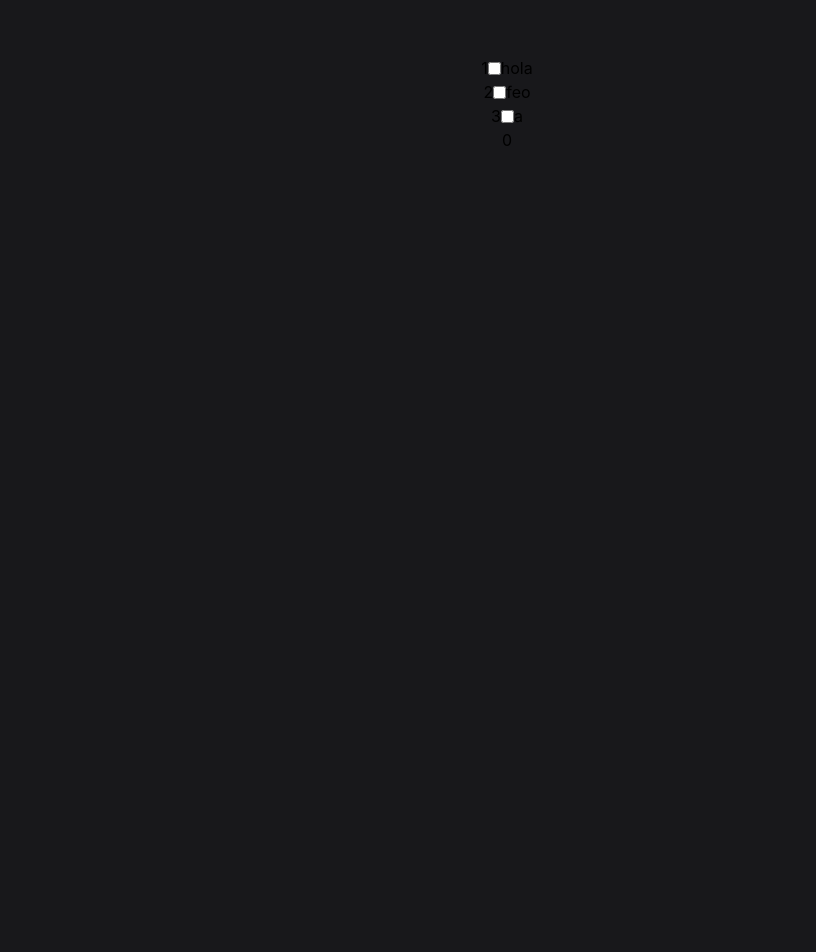
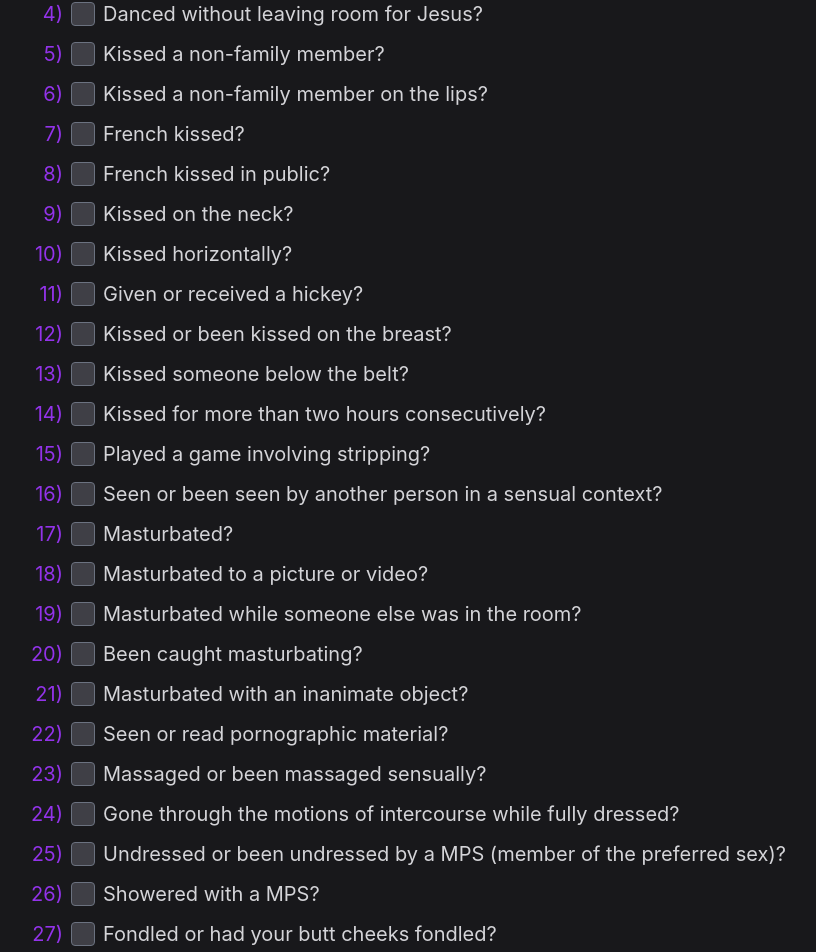
Before and after one commit to compabray/test-yourself, a React (Create React App) app: page /ricepurity in a window 1280 px wide. Shown: the part 296-1248 px from the top of the page, without its empty margins (133-949 px from the left). Before the commit the page ends 800 px from the top, so only its background shows below. Built offline with nearby package versions, Linux system fonts and the light colour scheme.

Commit message:
feat: Styling & ruce purity questions

```diff
--- a/package.json
+++ b/package.json
@@ -4,6 +4,7 @@
   "version": "0.1.0",
   "private": true,
   "dependencies": {
+    "@tailwindcss/forms": "^0.5.3",
     "@testing-library/jest-dom": "^5.16.5",
     "@testing-library/react": "^13.4.0",
     "@testing-library/user-event": "^13.5.0",
--- a/src/pages/Purity.jsx
+++ b/src/pages/Purity.jsx
@@ -1,13 +1,14 @@
 import PageBuilder from "../utils/pageBuilder";
 
 function Purity (){
-
-    const questions = ["hola", "feo", "a"]
+    const title = "Purity test";
+    const description = "This is a test to see how pure you are";
+    const questions = ["hola", "feo", "a"];
 
     return (
 
         <div>
-          <PageBuilder questions={questions}/>
+          <PageBuilder questions={questions} title={title} description={description}/>
         </div>
     )
 }
--- a/src/pages/Rice.jsx
+++ b/src/pages/Rice.jsx
@@ -1,12 +1,114 @@
 import PageBuilder from "../utils/pageBuilder";
 
 function Rice(){
-    const questions = ["hola", "feo", "a"]
+    const questions =  ["Held hands romantically?",
+    "Been on a date?",
+    "Been in a relationship?",
+    "Danced without leaving room for Jesus?",
+    "Kissed a non-family member?",
+    "Kissed a non-family member on the lips?",
+    "French kissed?",
+    "French kissed in public?",
+    "Kissed on the neck?",
+    "Kissed horizontally?",
+    "Given or received a hickey?",
+    "Kissed or been kissed on the breast?",
+    "Kissed someone below the belt?",
+    "Kissed for more than two hours consecutively?",
+    "Played a game involving stripping?",
+    "Seen or been seen by another person in a sensual context?",
+    "Masturbated?",
+    "Masturbated to a picture or video?",
+    "Masturbated while someone else was in the room?",
+    "Been caught masturbating?",
+    "Masturbated with an inanimate object?",
+    "Seen or read pornographic material?",
+    "Massaged or been massaged sensually?",
+    "Gone through the motions of intercourse while fully dressed?",
+    "Undressed or been undressed by a MPS (member of the preferred sex)?",
+    "Showered with a MPS?",
+    "Fondled or had your butt cheeks fondled?",
+    "Fondled or had your breasts fondled?",
+    "Fondled or had your genitals fondled?",
+    "Had or given “blue balls”?",
+    "Had an orgasm due to someone else’s manipulation?",
+    "Sent a sexually explicit text or instant message?",
+    "Sent or received sexually explicit photographs?",
+    "Engaged in sexually explicit activity over video chat?",
+    "Cheated on a significant other during a relationship?",
+    "Purchased contraceptives?",
+    "Gave oral sex?",
+    "Received oral sex?",
+    "Ingested someone else’s genital secretion?",
+    "Used a sex toy with a partner?",
+    "Spent the night with a MPS?",
+    "Been walked in on while engaging in a sexual act?",
+    "Kicked a roommate out to commit a sexual act?",
+    "Ingested alcohol in a non-religious context?",
+    "Played a drinking game?",
+    "Been drunk?",
+    "Faked sobriety to parents or teachers?",
+    "Had severe memory loss due to alcohol?",
+    "Used tobacco?",
+    "Used marijuana?",
+    "Used a drug stronger than marijuana?",
+    "Used methamphetamine, crack cocaine, PCP, horse tranquilizers or heroin?",
+    "Been sent to the office of a principal, dean or judicial affairs representative for a disciplinary infraction?",
+    "Been put on disciplinary probation or suspended?",
+    "Urinated in public?",
+    "Gone skinny-dipping?",
+    "Gone streaking?",
+    "Seen a stripper?",
+    "Had the police called on you?",
+    "Run from the police?",
+    "Had the police question you?",
+    "Had the police handcuff you?",
+    "Been arrested?",
+    "Been convicted of a crime?",
+    "Been convicted of a felony?",
+    "Committed an act of vandalism?",
+    "Had sexual intercourse?",
+    "Had sexual intercourse three or more times in one night?",
+    "?",
+    "Had sexual intercourse 10 or more times?",
+    "Had sexual intercourse in four or more positions?",
+    "Had sexual intercourse with a stranger or person you met within 24 hours?",
+    "Had sexual intercourse in a motor vehicle?",
+    "Had sexual intercourse outdoors?",
+    "Had sexual intercourse in public?",
+    "Had sexual intercourse in a swimming pool or hot tub?",
+    "Had sexual intercourse in a bed not belonging to you or your partner?",
+    "Had sexual intercourse while you or your partner’s parents were in the same home?",
+    "Had sexual intercourse with non-participating third party in the same room?",
+    "Joined the mile high club?",
+    "Participated in a “booty call” with a partner whom you were not in a relationship with?",
+    "Traveled 100 or more miles for the primary purpose of sexual intercourse?",
+    "Had sexual intercourse with a partner with a 3 or more year age difference?",
+    "Had sexual intercourse with a virgin?",
+    "Had sexual intercourse without a condom?",
+    "Had a STI test due to reasonable suspicion?",
+    "Had a STI?",
+    "Had a threesome?",
+    "Attended an orgy?",
+    "Had two or more distinct acts of sexual intercourse with two or more people within 24 hours?",
+    "Had sexual intercourse with five or more partners?",
+    "Been photographed or filmed during sexual intercourse by yourself or others?",
+    "Had period sex?",
+    "Had anal sex?",
+    "Had a pregnancy scare?",
+    "Impregnated someone or been impregnated?",
+    "Paid or been paid for a sexual act?",
+    "Committed an act of voyeurism?",
+    "Committed an act of incest?",
+    "Engaged in bestiality?", ];
+
+    const title = "Rice purity test";
+    const description = "Rice purity test was a test created by rice university, to evaluate their students, basically if you get 100 you are very pure and if you get a 0 you are so unholy."
 
     return (
 
         <div>
-          <PageBuilder questions={questions}/>
+          <PageBuilder questions={questions} title={title}  description={description}/>
         </div>
     )
 }
--- a/src/utils/pageBuilder.jsx
+++ b/src/utils/pageBuilder.jsx
@@ -1,6 +1,6 @@
 import {useState} from "react";
 
-function PageBuilder({questions, }){
+function PageBuilder({questions, title, description}){
 
     const [checkedState, setCheckedState] = useState(
         new Array(questions.length).fill(false)
@@ -29,25 +29,27 @@ function PageBuilder({questions, }){
     };
 
 
-
-
-
-
     return (
-        <div className="flex flex-col items-center justify-center w-full h-screen">
-            {questions.map((question, index) => {
+        <div>
+            <h1 className="text-6xl p-6 text-semibold text-purple-400 text-center">{title}</h1>
+            <h3 className="text-lg text-center text-zinc-400 w-7/12 m-auto">{description}</h3>
+            <div className="w-9/12 m-auto">
+                {questions.map((question, index) => {
                 return (
-                    <div key={index} className="flex items-center">
-                        <div>{index + 1}</div>
+                    <div key={index} className="flex text-xl mt-3">
+                        <div className="w-9 text-purple-600 text-right">{index + 1})</div>
                         <input
+                            className="w-6 h-6 mx-2 my-auto text-purple-500 bg-zinc-700 rounded focus:ring-0 focus:ring-offset-0"
                             type="checkbox"
                             checked={checkedState[index]}
                             onChange={() => handleOnChange(index)}
                         />
-                        <label>{question}</label>
+                        <label className="text-zinc-300">{question}</label>
                     </div>
                 );}
             )}
+            </div>
+
             <div>{total}</div>
         </div>
     )
--- a/tailwind.config.js
+++ b/tailwind.config.js
@@ -4,5 +4,5 @@ module.exports = {
   theme: {
     extend: {},
   },
-  plugins: [],
+  plugins: [require("@tailwindcss/forms")],
 }
```
Also changed, not shown: 1 other file (tests, documents, lock files or other folders).
